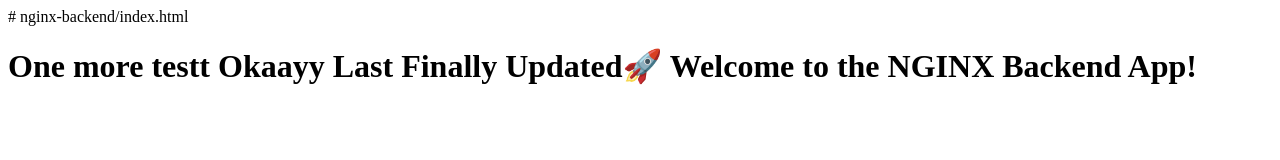
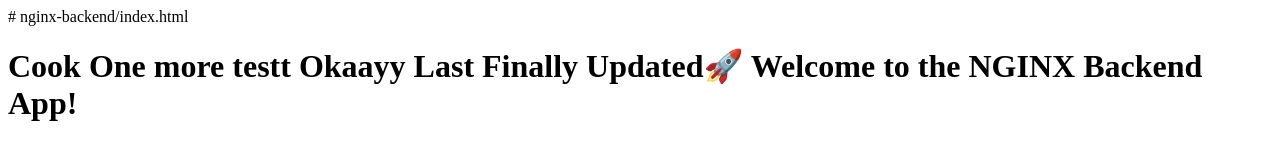
Before and after one commit to Simondelali/nginx-backend, a plain HTML site: page index.html in a window 1280 px wide. Drawn offline with Linux system fonts and the light colour scheme.

Commit message:
Code changes2

```diff
--- a/index.html
+++ b/index.html
@@ -1,2 +1,2 @@
 # nginx-backend/index.html
-<h1>One more testt Okaayy Last Finally Updated🚀 Welcome to the NGINX Backend App!</h1>
+<h1>Cook One more testt Okaayy Last Finally Updated🚀 Welcome to the NGINX Backend App!</h1>
```
